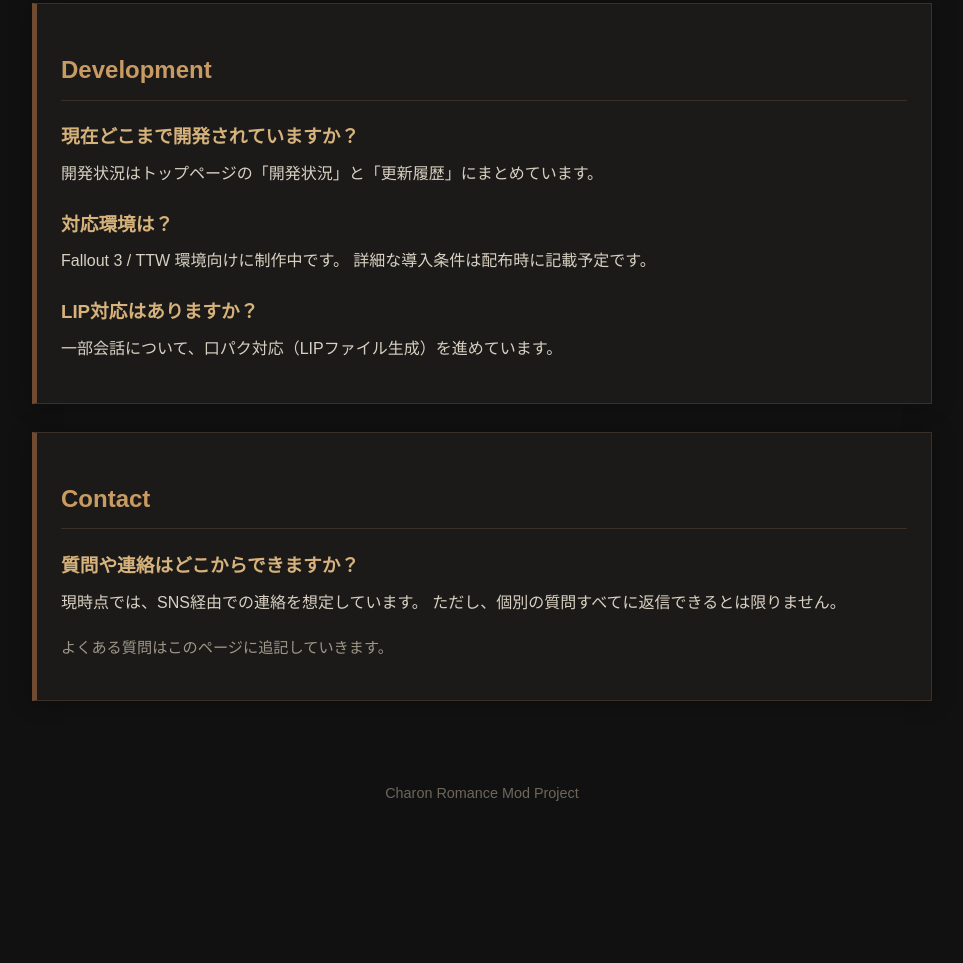
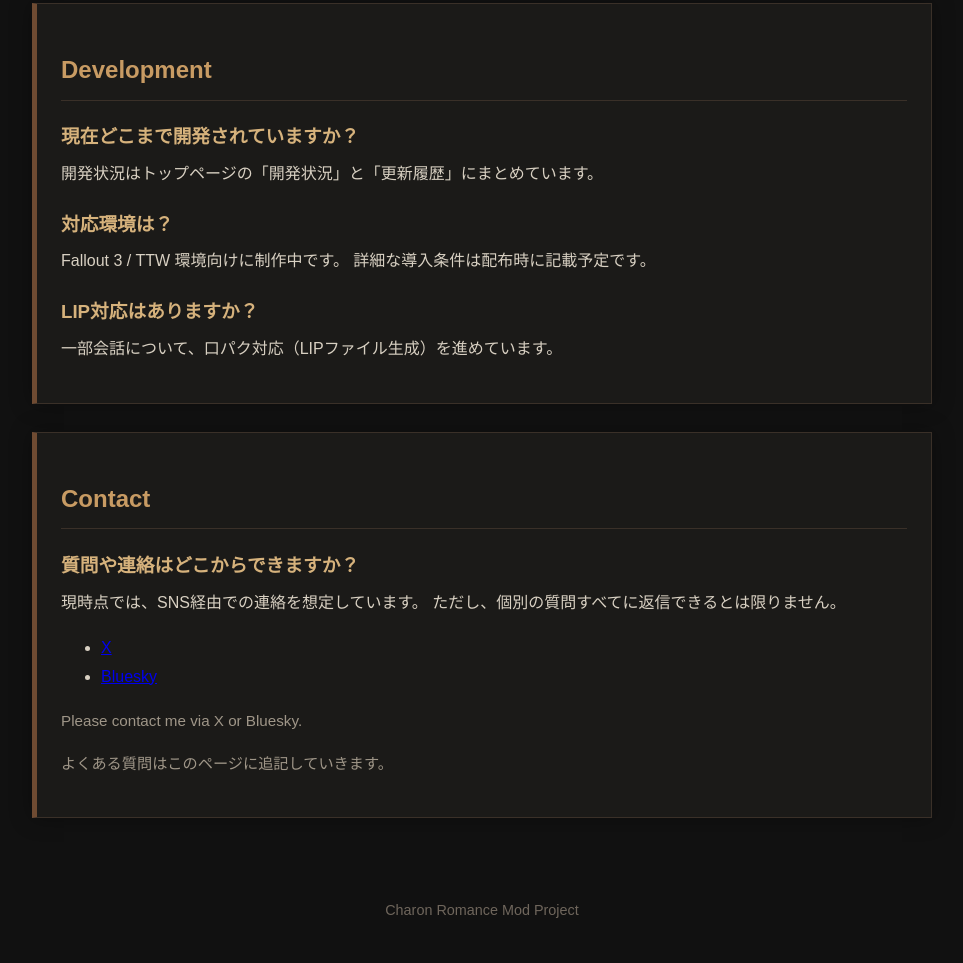
Before and after one commit to hidamarikoneko6446-gif/charon-romance-mod, a plain HTML site: page faq.html in a window 1280 px wide. Shown: the part 708-1671 px from the top of the page, without its empty margins (158-1121 px from the left). Before the commit the page ends 1555 px from the top, so only its background shows below. Drawn offline with Linux system fonts and the light colour scheme.

Commit message:
Update faq.html

```diff
--- a/faq.html
+++ b/faq.html
@@ -153,6 +153,14 @@
       ただし、個別の質問すべてに返信できるとは限りません。
     </p>
 
+     <ul>
+    <li><a href="https://x.com/@sigureghuru" target="_blank">X</a></li>
+<li><a href="https://bsky.app/profile/@shigure-sky.bsky.social" target="_blank">Bluesky</a></li>
+  </ul>
+
+  <p class="note">
+    Please contact me via X or Bluesky.
+  </p>
     <p class="note">
       よくある質問はこのページに追記していきます。
     </p>
```
